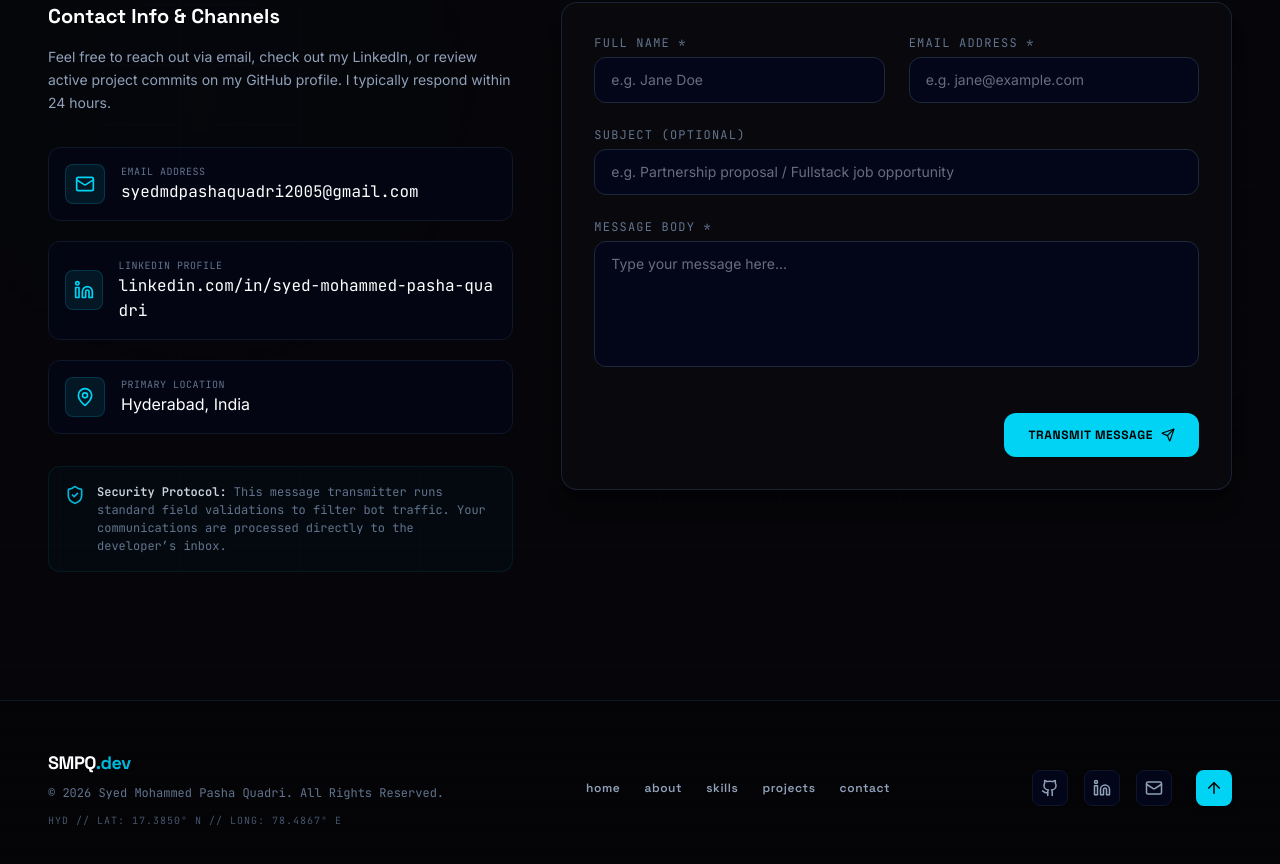
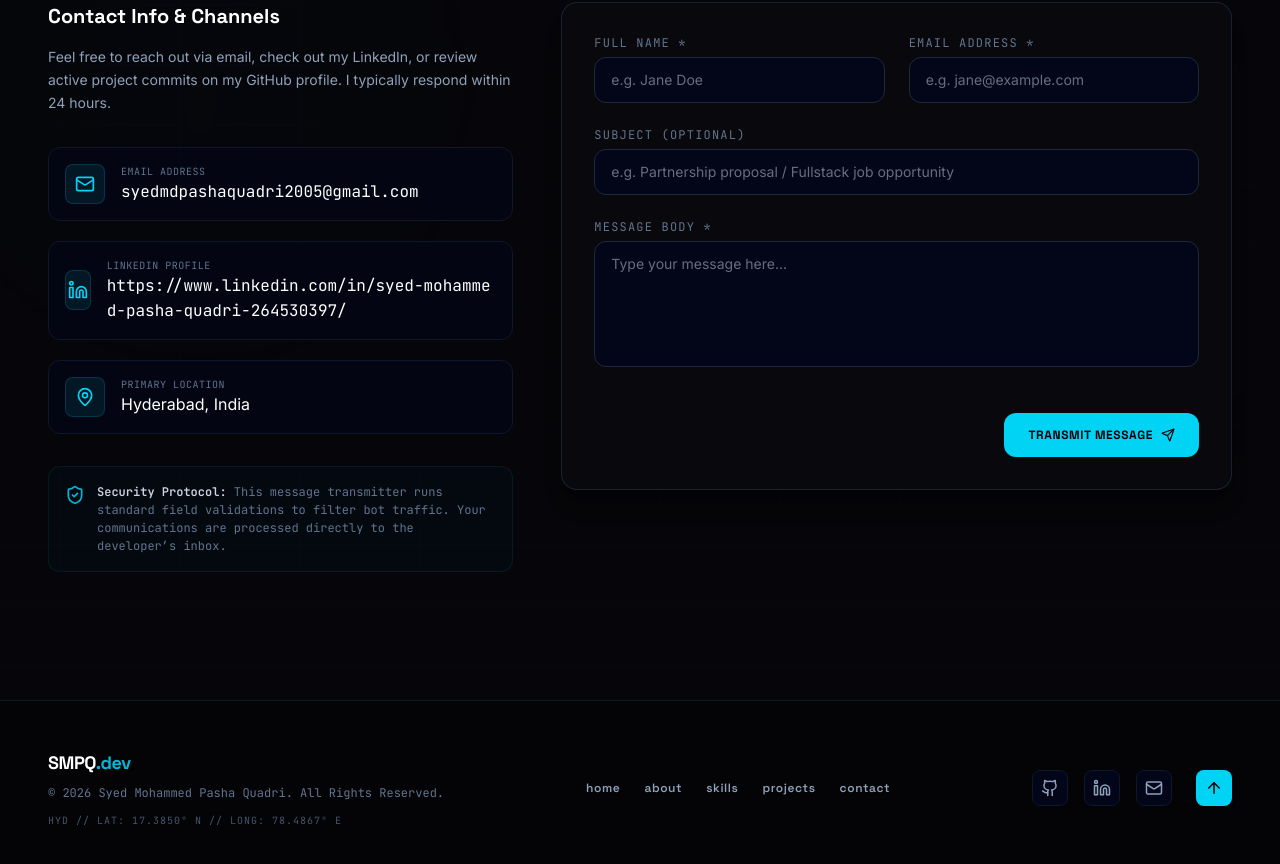
Before and after one commit to SyedMohammed2005/Myportfolio, a React (Vite) app: page / in a window 1280 px wide. Shown: the part 4796-5660 px from the top of the page. Built offline with nearby package versions, Linux system fonts and the light colour scheme.

Commit message:
Update LinkedIn link to include full URL

```diff
--- a/src/components/Contact.tsx
+++ b/src/components/Contact.tsx
@@ -188,7 +188,7 @@ export default function Contact() {
                     }`}
                     id="contact-linkedin-link"
                   >
-                    linkedin.com/in/syed-mohammed-pasha-quadri
+                   https://www.linkedin.com/in/syed-mohammed-pasha-quadri-264530397/
                   </a>
                 </div>
               </div>
```
